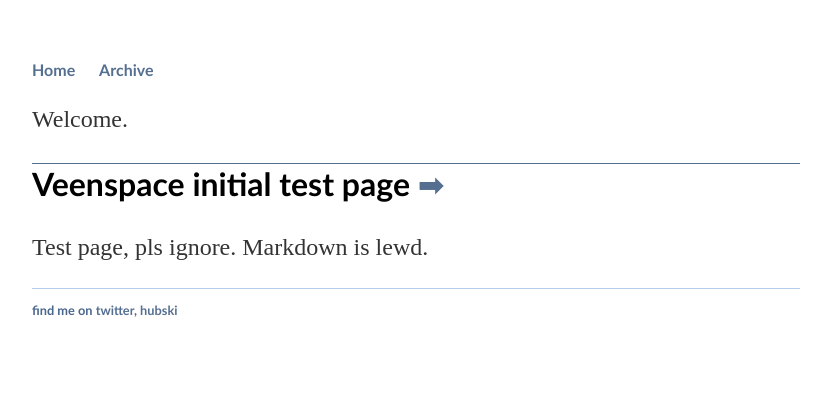
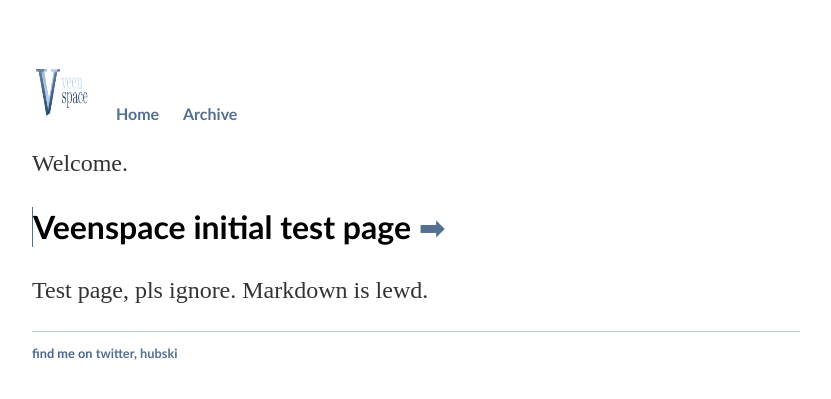
Before and after one commit to vdveen/vdveen.github.io, a Jekyll site: the page built from index.html, in a window 1280 px wide. Shown: the top 399 px of the page, without its empty margins (224-1055 px from the left). Built offline with Jekyll 4.4.1, drawn with Linux system fonts in a browser that asks for light colours.

Commit message:
Added assets. Updated CSS. Added realish post.

```diff
--- a/_layouts/default.html
+++ b/_layouts/default.html
@@ -8,6 +8,7 @@
 		<body>
 			<nav>
 	    		<ul>
+					<li><img src="/assets/veenspace60px.png" style="width:60px;height:60px;">
 	        		<li><a href="/">Home</a></li>
 		        	<li><a href="/posts">Archive</a></li>
 	    		</ul>
--- a/css/main.css
+++ b/css/main.css
@@ -28,7 +28,7 @@
 }
 
 h2 {
-    border-top: 1px solid #556f91;
+    border-left: 1px solid #556f91;
     font-size: 2em;
     font-family:'Trebuchet MS', 'Lucida Sans Unicode', 'Lucida Grande', 'Lucida Sans', Arial, sans-serif;
 }
```
Also changed, not shown: assets/veenspace60px.png (added), assets/veenspaceVmedium.png (added), assets/veenspaceVsmall.png (added), assets/veenspacetransparent.png (added), assets/veenspacetransparentsmall.png (added), 1 other file.
